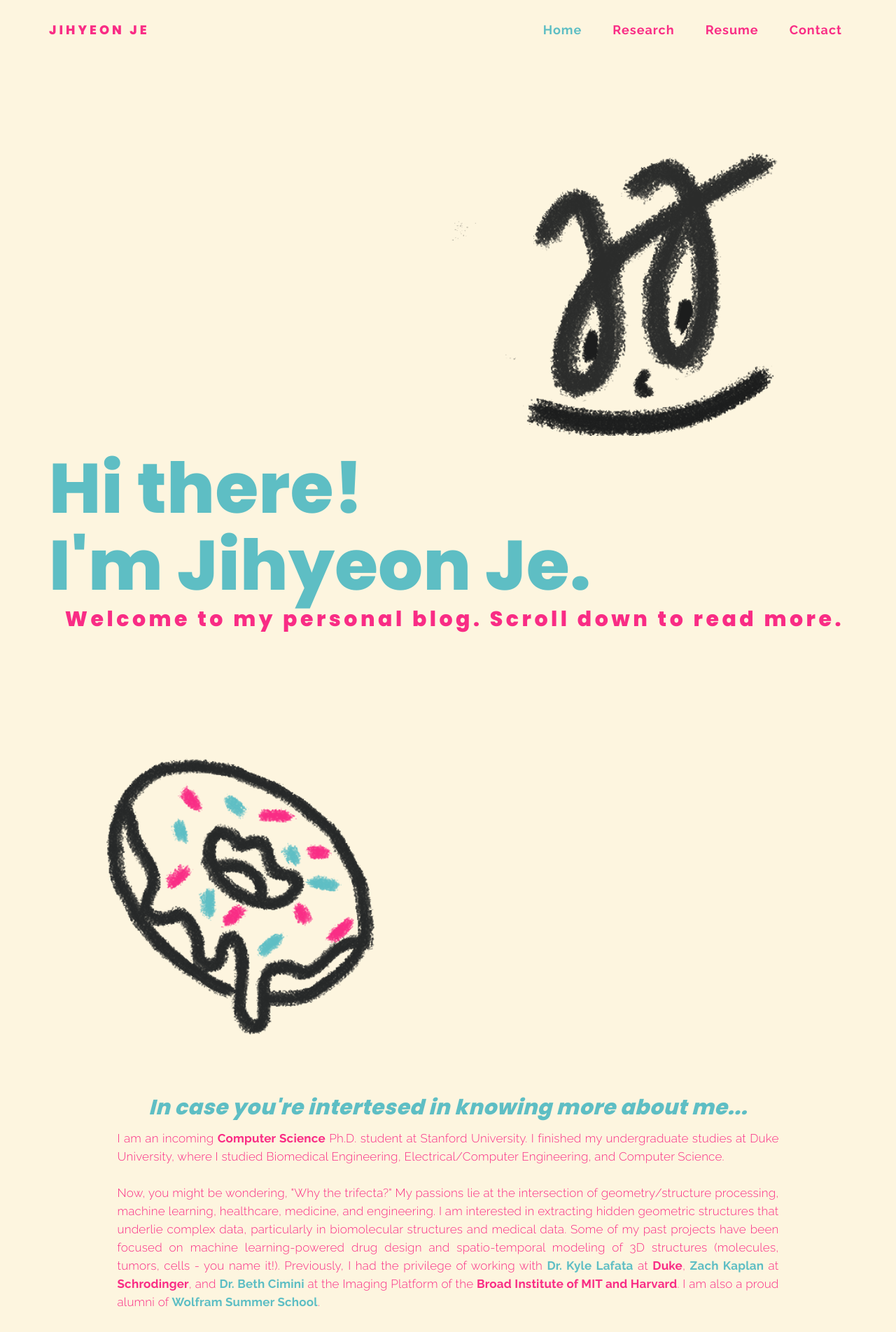
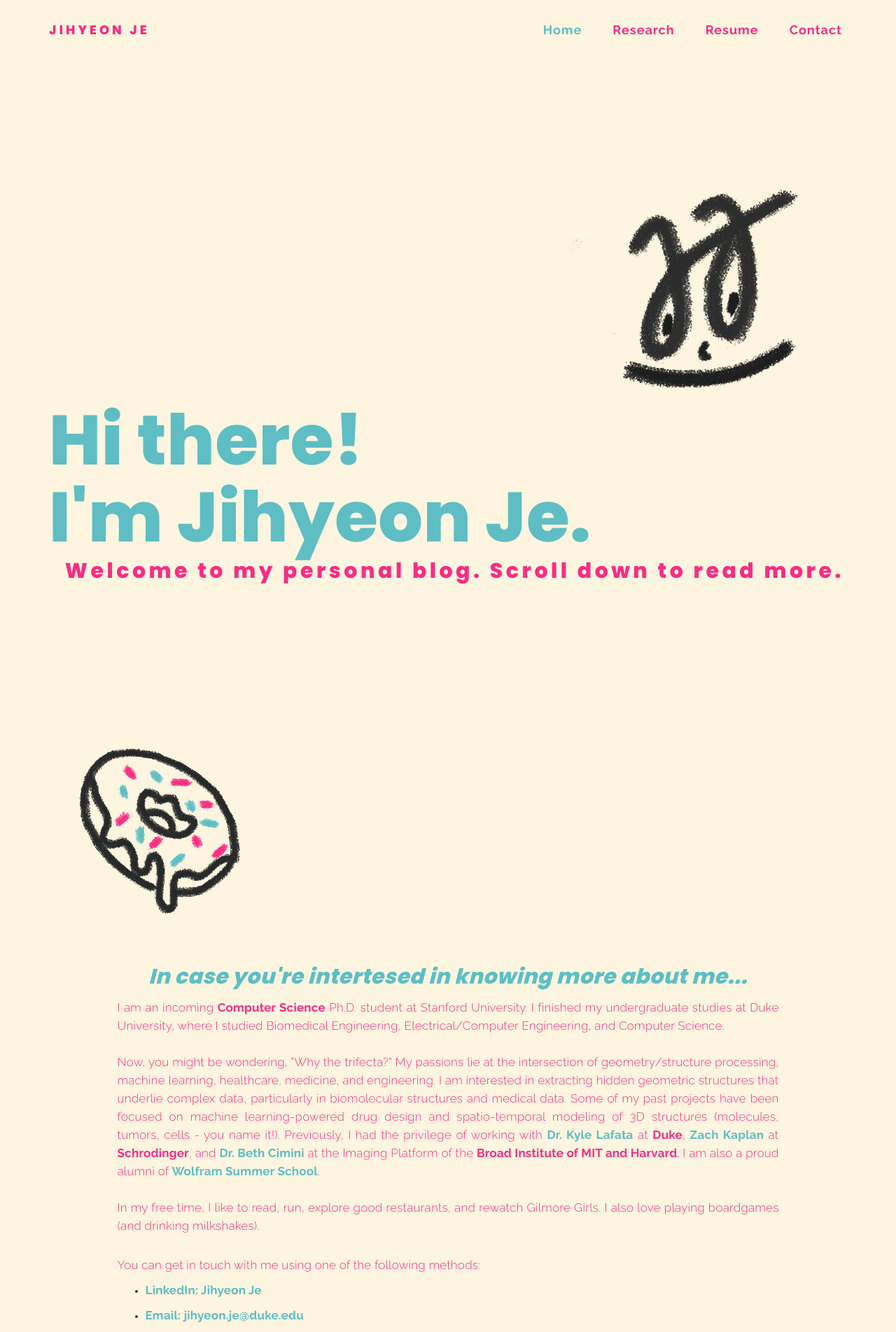
Before and after one commit to rpraka/JihyeonJe.com, a Jekyll site: the page index.html, which Jekyll copies as it is, in a window 1280 px wide. Shown: the top 1904 px of the page at 70% size. Built offline with Jekyll 4.4.1, drawn with Linux system fonts in a browser that asks for light colours.

Commit message:
Add files via upload

```diff
--- a/index.html
+++ b/index.html
@@ -111,7 +111,7 @@
 <section id="home" class="main-home parallax-section">
 
      <div class="container">
-          <img src="images/finfin.png" style="width: 50%; height: 50%;" ALIGN="right" />
+          <img src="images/finfin.png" style="width: 35%; height: 35%;" ALIGN="right" />
           <div class="row">
 
                <div class="col-md-12 col-sm-12">
@@ -119,7 +119,7 @@
                     Hi there! <br> I'm Jihyeon Je.
                     </h2>
                    <div class="typewriter">
-                      <h3>Welcome to my personal blog. Scroll down to read more.</h3>
+                      <h3>Welcome to my personal blog. Scroll down to read more.      </h3>
                     </div>
                </div>
 
@@ -132,7 +132,7 @@
 <section id="blog">
      <div class="container">
           <div class="row">
-               <img src="images/donut.png" style="width: 50%; height: 50%;" ALIGN="left" />
+               <img src="images/donut.png" style="width: 30%; height:30%;" ALIGN="left" />
                <div class="col-md-offset-1 col-md-10 col-sm-12">
 
                     <div class="blog-post-thumb">
@@ -157,7 +157,7 @@
                                  <li> <p><a href="https://www.linkedin.com/in/jihyeon-je/"><b>LinkedIn: Jihyeon Je</b></a></p></li>
                                  <li> <p><a href="mailto: jj271@duke.edu"><b>Email: jihyeon.je@duke.edu</b></a></p></li>
                               </ul><br><br>
-                              <img src="images/cake.png" style="width: 50%; height: 50%;" ALIGN="right" />
+                              <img src="images/cake.png" style="width: 30%; height: 30%;" ALIGN="right" />
                               <a href="about.html" class="button-54">Read more about my work</a>
                          </div>
                     </div>
```
